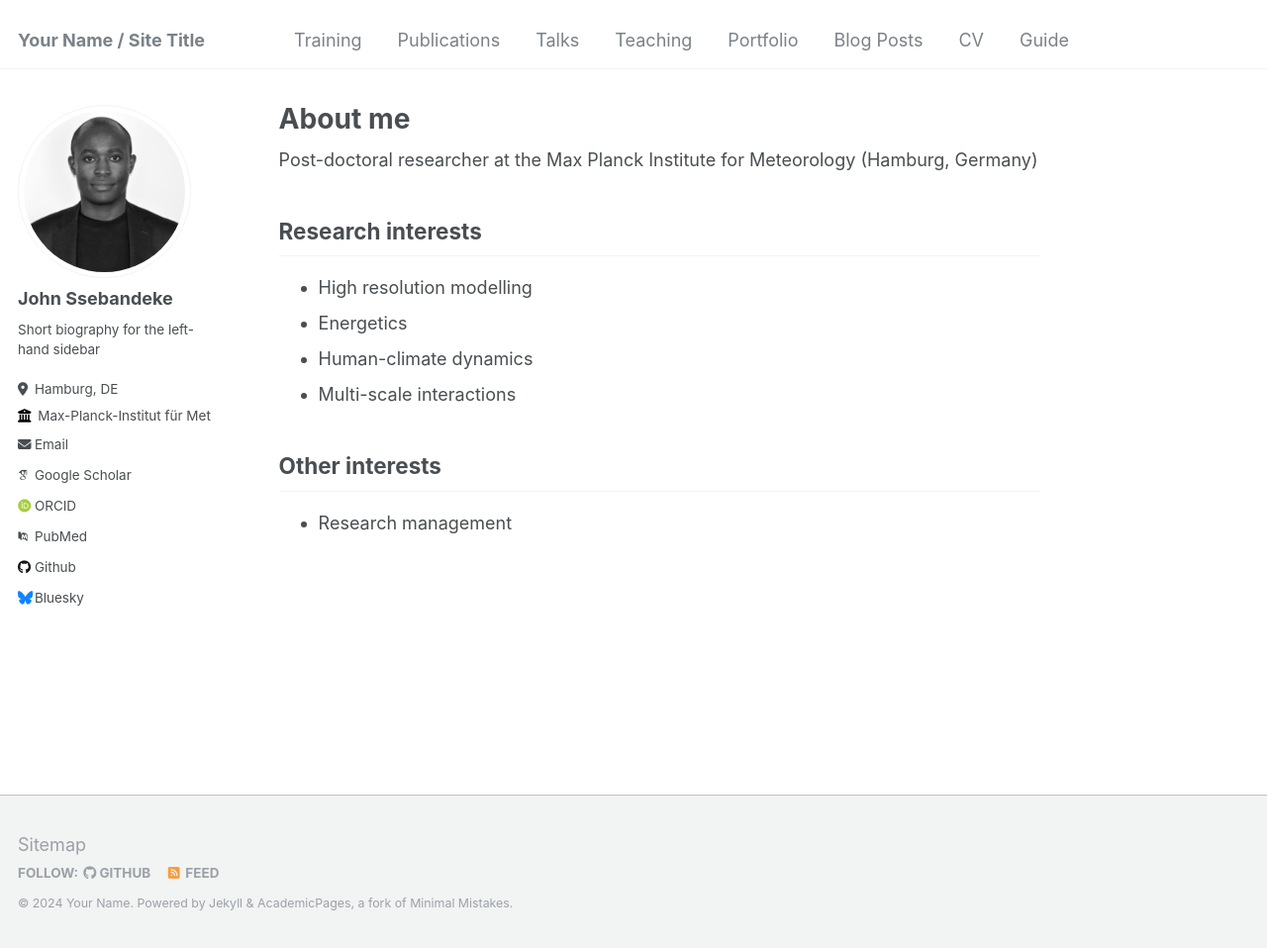
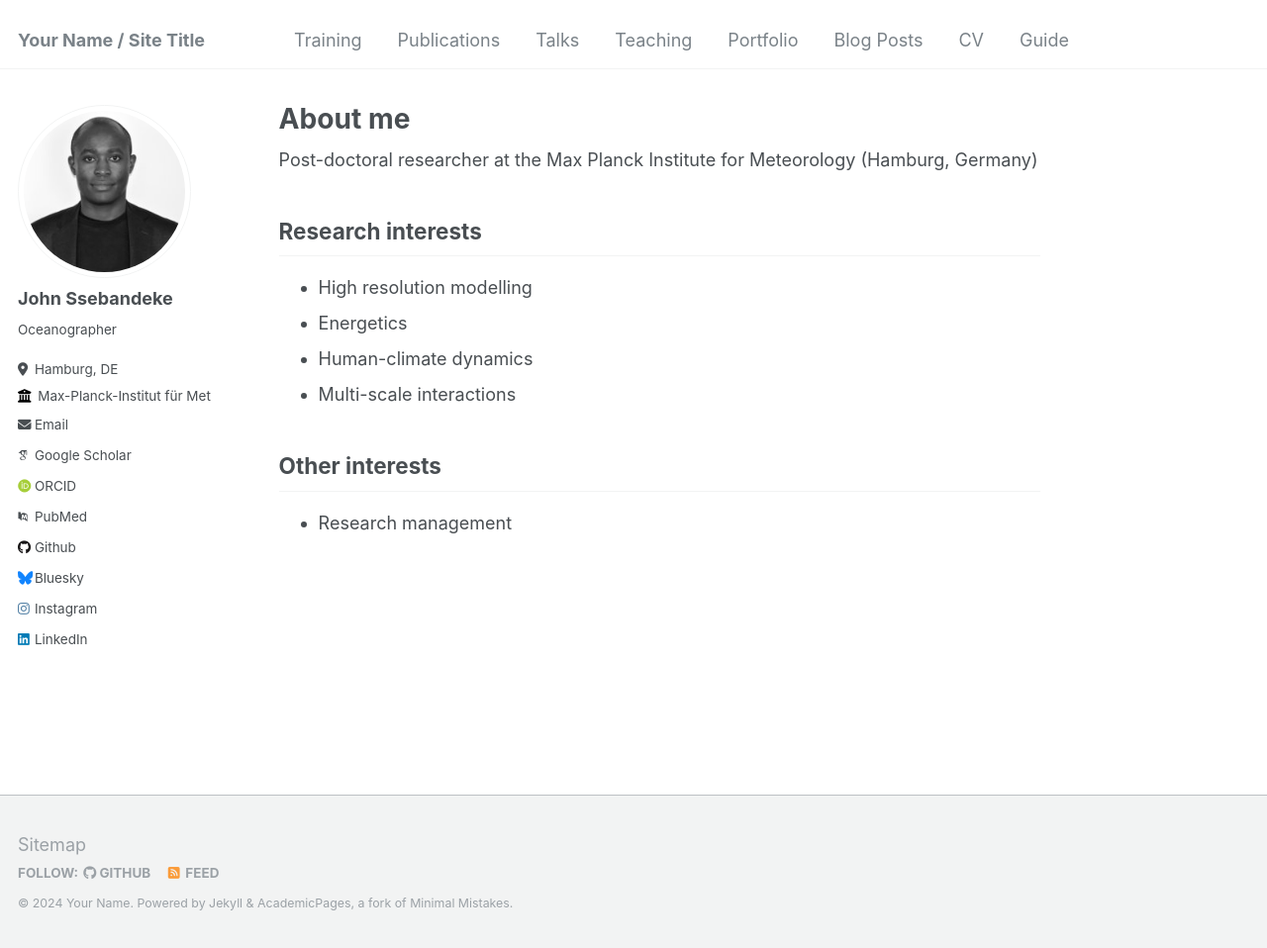
Before and after one commit to john-ssebandeke/john-ssebandeke.github.io, a Jekyll site: the page built from _pages/about.md, in a window 1280 px wide and 958 px high. Shown: the whole window at 99% size. Built offline with Jekyll 4.4.1, drawn with Linux system fonts in a browser that asks for light colours; some web fonts are replaced; part of the change alters nothing that is shown.

Commit message:
Update _config.yml

```diff
--- a/_config.yml
+++ b/_config.yml
@@ -24,7 +24,7 @@ author:
   avatar           : "csm_154_portrait_99ecca4664.jpg"
   name             : "John Ssebandeke"
   pronouns         : # example: "she/her"
-  bio              : "Short biography for the left-hand sidebar"
+  bio              : "Oceanographer"
   location         : "Hamburg, DE"
   employer         : "Max-Planck-Institut für Meteorologie"
   uri              : # URL
@@ -32,9 +32,9 @@ author:
 
   # Academic websites
   arxiv            : # URL - Update with the correct link to your profile
-  googlescholar    : "https://scholar.google.com/citations?user=PS_CX0AAAAAJ"
+  googlescholar    : "https://scholar.google.com/citations?user=CG20kbMAAAAJ&hl"
   impactstory      : # URL
-  orcid            : "http://orcid.org/yourorcidurl"
+  orcid            : "http://orcid.org/0000-0002-5203-1365"
   semantic         : # URL
   pubmed           : "https://www.ncbi.nlm.nih.gov/pubmed/?term=john+snow"
   researchgate     : # URL
@@ -55,9 +55,9 @@ author:
   goodreads        : # Username
   google_plus      : # Username
   keybase          : # Username
-  instagram        : # Username
+  instagram        : "john.ssebandeke"
   lastfm           : # Username
-  linkedin         : # Username
+  linkedin         : "John ssebandeke"
   mastodon         : # URL
   medium           : # URL
   pinterest        : # Username
```
